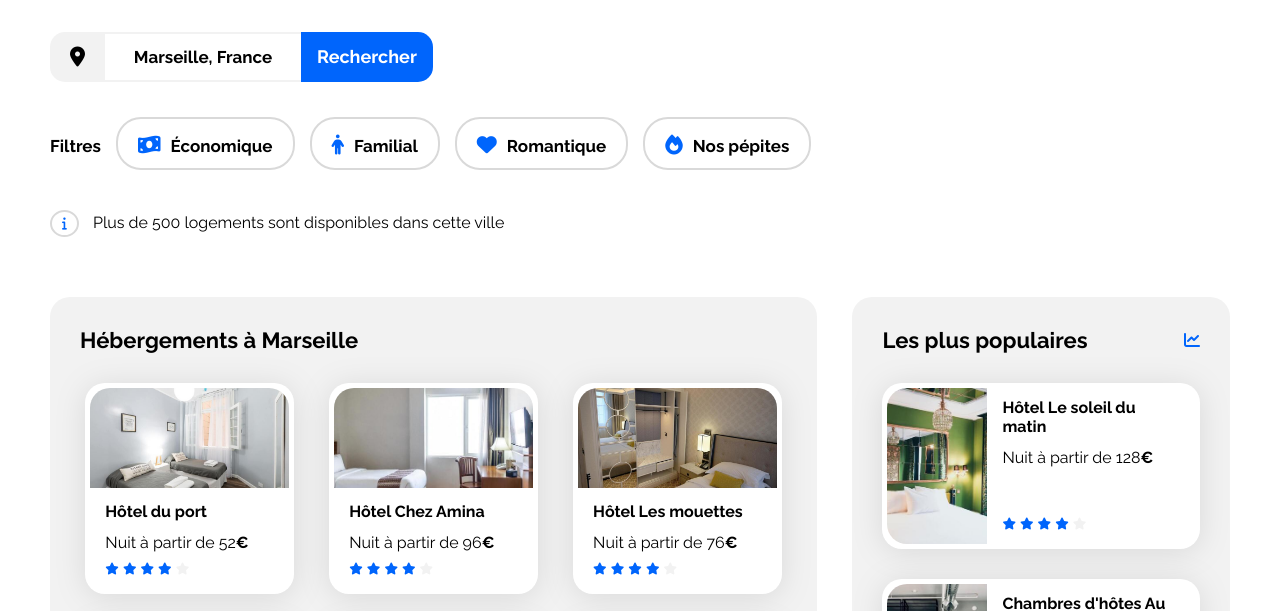
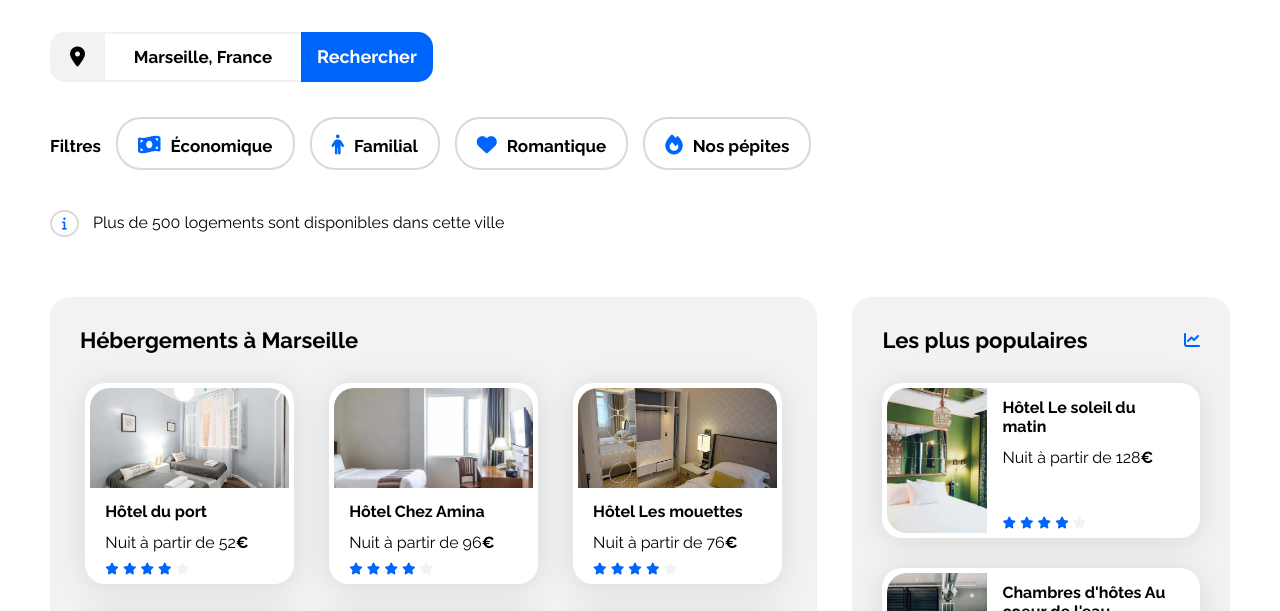
Before and after one commit to RemEpau/Booki, a plain HTML site: page index.html in a window 1280 px wide. Shown: the part 139-750 px from the top of the page. Drawn offline with Linux system fonts and the light colour scheme.

Commit message:
correction padding rating

```diff
--- a/css/style.css
+++ b/css/style.css
@@ -314,10 +314,6 @@ nav {
     margin: 0;
 }
 
-.cards .card-rating {
-    margin-bottom: 10px;
-}
-
 .card {
     flex-direction: column;
     flex: 1 0 0;
@@ -379,7 +375,7 @@ nav {
 }
 
 .populaires-card .card-rating {
-    padding-top: 40px;
+    margin-top: auto;
 }
 
 .populaires-card img {
```
